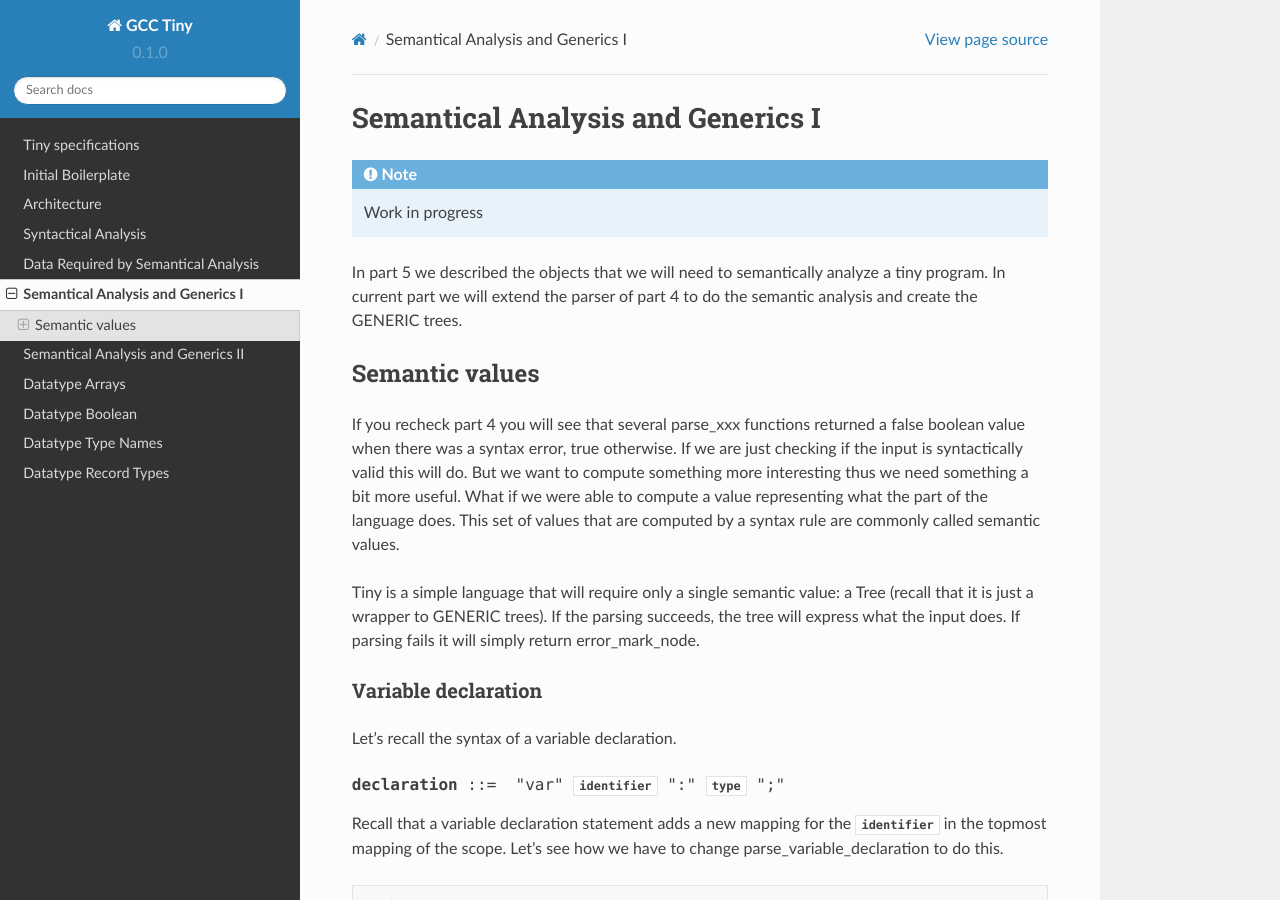
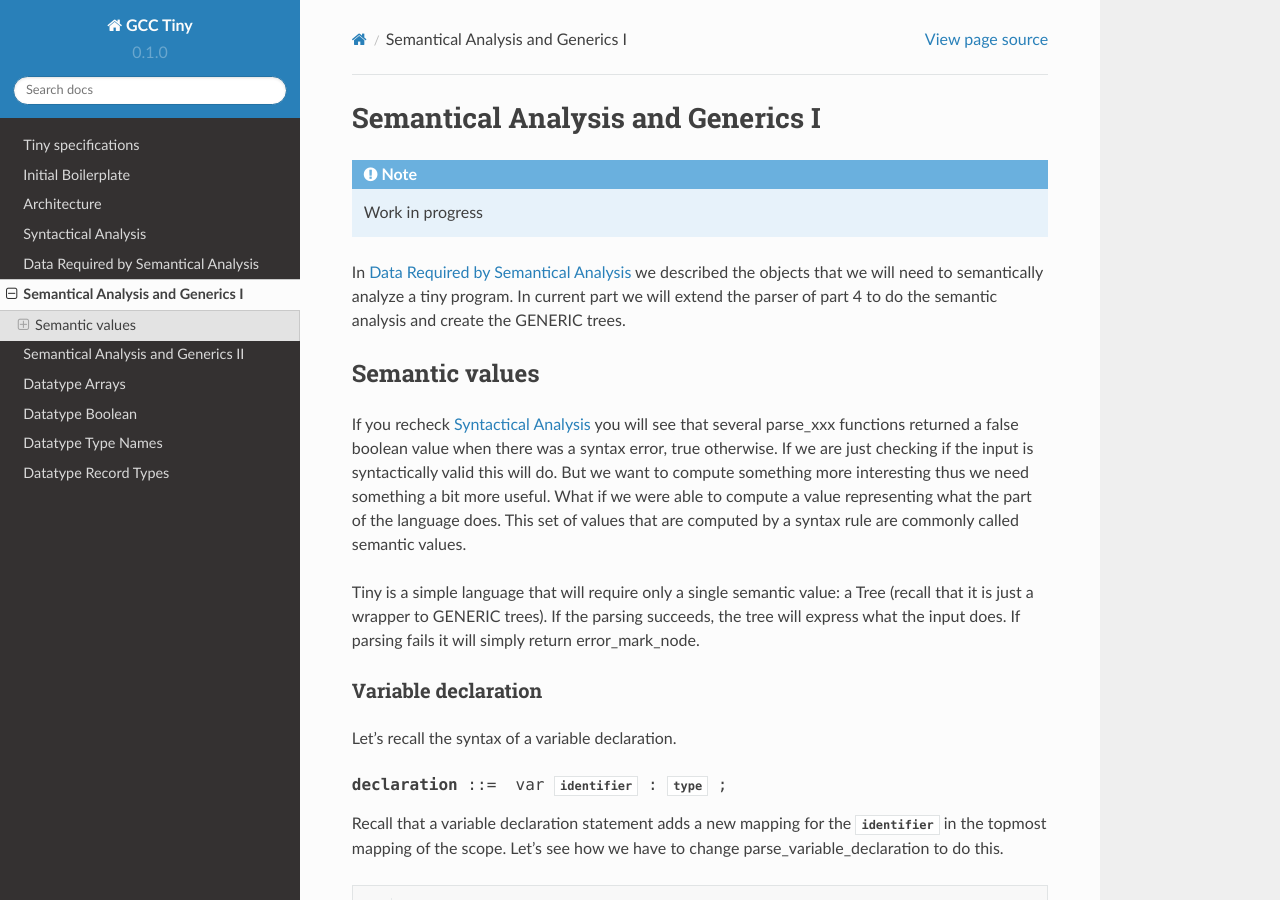
Before and after one commit to GCC-Tiny/gcc-tiny-docs-rtd, a Sphinx documentation site: the page built from docs/source/part06.rst, in a window 1280 px wide and 900 px high. Built offline with Sphinx 7.4.7 and the Read the Docs theme 2.0.0, drawn with Linux system fonts in a browser that asks for light colours; some of the changed text lies outside the part shown.

Commit message:
part06: fix refs

```diff
--- a/docs/source/part06.rst
+++ b/docs/source/part06.rst
@@ -5,14 +5,14 @@ Semantical Analysis and Generics I
 .. note::
   Work in progress
 
-In part 5 we described the objects that we will need to semantically analyze
+In :ref:`part05` we described the objects that we will need to semantically analyze
 a tiny program. In current part we will extend the parser of part 4 to do
 the semantic analysis and create the GENERIC trees.
 
 Semantic values
 ===============
 
-If you recheck part 4 you will see that several parse_xxx functions returned
+If you recheck :ref:`part04` you will see that several parse_xxx functions returned
 a false boolean value when there was a syntax error, true otherwise. If we
 are just checking if the input is syntactically valid this will do. But we
 want to compute something more interesting thus we need something a bit
@@ -31,7 +31,7 @@ Variable declaration
 Let's recall the syntax of a variable declaration.
 
 .. productionlist:: Tiny6
-  declaration: "var" `identifier` ":" `type` ";"
+  declaration: var `identifier` : `type` ;
 
 Recall that a variable declaration statement adds a new mapping for the
 :token:`~Tiny:identifier` in the topmost mapping of the scope. Let's see
@@ -139,7 +139,7 @@ Types
 A variable declaration has a type.
 
 .. productionlist:: Tiny6
-    type: "int" | "float"
+    type: int | float
 
 In part 5 we classified nodes in three kinds: declarations, expressions
 and types. In GENERIC, types are represented obviously as trees. Some
@@ -186,7 +186,7 @@ Variable assignment
 Ok, now we can declare variables. Let's assign them some value.
 
 .. productionlist:: Tiny6
-    assignment: `identifier` ":=" `expression` ";"
+    assignment: `identifier` := `expression` ;
 
 .. code-block:: c
   :linenos:
@@ -264,7 +264,9 @@ to extend it so it creates GENERIC trees that represent the expressions
 of the program.
 
 .. productionlist:: Tiny6
-    expression: `primary` | `unaryop` `expression` | `expression` `binaryop` `expression`
+    expression:   `primary`
+              : | `unaryop` `expression`
+              : | `expression` `binaryop` `expression`
 
 
 Null denotations
@@ -285,13 +287,17 @@ null denotations handle primaries and unary operands.
       {
 
 .. productionlist:: Tiny6
-    primary: "(" `expression` ")"  | `identifier` | `integerliteral` | `floatliteral` | `stringliteral`
+    primary: "(" `expression` ")"
+           : | `identifier`
+           : | `integerliteral`
+           : | `floatliteral`
+           : | `stringliteral`
     integerliteral: `digit`+
-    floatliteral: `digit`+ "." `digit`* | "." `digit`+
-    stringliteral: "\"" any-character-except-newline-or-double-quote* "\""
+    floatliteral: `digit`+ . `digit`* | . `digit`+
+    stringliteral: " any-character-except-newline-or-double-quote* "
 
 When we encounter an identifier, we have to look it up in the scope
-(this was defined in part 5). The expression is just its VAR_DECL
+(this was defined in :ref:`part05`). The expression is just its VAR_DECL
 that we stored in the Symbol when it was declared.
 
 .. code-block:: c
@@ -330,8 +336,9 @@ integers we can just use atoi.
         tok->get_locus ());
         break;
 
-Note: we still have to check that the value represented by the token
-lies in the valid range of the integer type. Let's ignore this for now.
+.. note::
+   We still have to check that the value represented by the token
+   lies in the valid range of the integer type. Let's ignore this for now.
 
 Real literals are similar.
 
@@ -745,7 +753,7 @@ Write statement
 ---------------
 
 .. productionlist:: Tiny6
-    write: "write" `expression` ";"
+    write: write `expression` ;
 
 A write statement is not particularly complicated at first.
 
@@ -861,7 +869,6 @@ to that of the integer but requires us to convert the float value into a double
 value, because this is how it works in C.
 
 .. code-block:: c
-  :linenos:
 
     else if (expr.get_type () == float_type_node)
       {
@@ -906,7 +914,6 @@ In contrast to printf, puts is not a variable argument function, so its type
 is constructed slightly different. Everything else is the same.
 
 .. code-block:: c
-  :linenos:
 
   Tree
   Parser::get_puts_addr ()
@@ -934,7 +941,6 @@ is constructed slightly different. Everything else is the same.
 Having handled all valid types, this completes our write statement.
 
 .. code-block:: c
-  :linenos:
 
     else
       {
@@ -960,7 +966,6 @@ will happen: a) we will push a new symbol mapping b) parse the statements
 c) pop the scope.
 
 .. code-block:: c
-  :linenos:
 
   enter_scope ();
   parse_statement_seq (done);
@@ -1002,7 +1007,6 @@ TreeStmtList is just a tiny wrapper around STATEMENT_LIST. This is a tree
 used to represent lists of statements.
 
 .. code-block:: c
-  :linenos:
 
   struct TreeStmtList
   {
@@ -1035,7 +1039,6 @@ accessor has to be used for each. To reduce the differences both have been
 wrapped in two classes that inherit from a generic one.
 
 .. code-block:: c
-  :linenos:
 
   template <typename Append> struct TreeChainBase
   {
```
Also changed, not shown: other parts of docs/source/part06.rst (+4 -2 lines).
